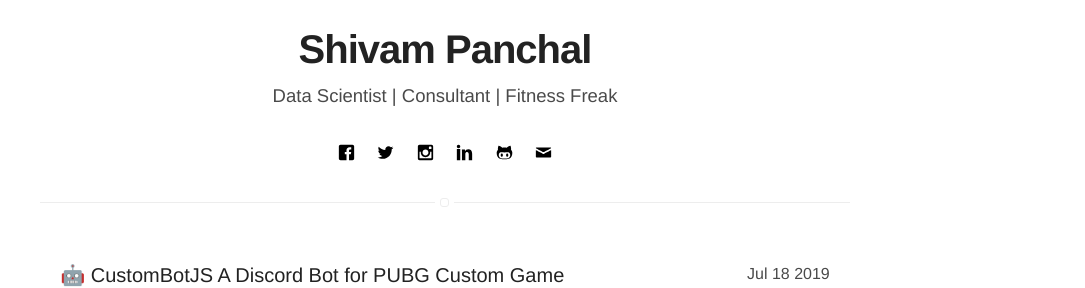
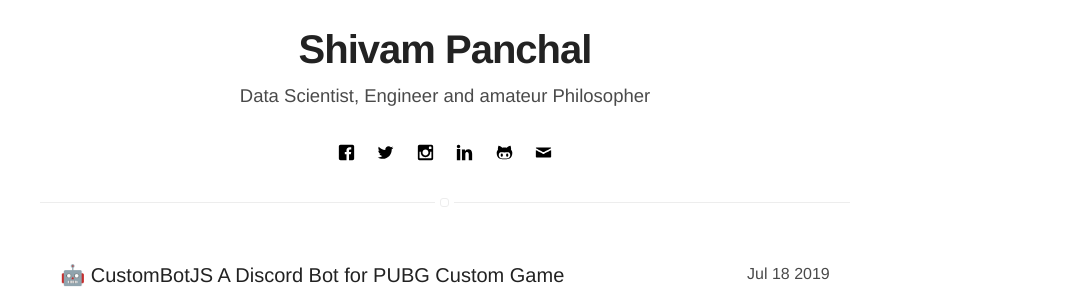
Before and after one commit to ShivamPanchal/shivampanchal.github.io, a Jekyll site: the page built from projects.html, in a window 1280 px wide. Shown: the part 221-509 px from the top of the page, without its empty margins (195-1280 px from the left). Built offline with Jekyll 4.4.1, drawn with Linux system fonts in a browser that asks for light colours; emoji names are drawn with the system emoji font.

Commit message:
Update _config.yml

```diff
--- a/_config.yml
+++ b/_config.yml
@@ -1,6 +1,6 @@
 # main text of home
 name: Shivam Panchal
-bio: Data Scientist | Consultant | Fitness Freak
+bio: Data Scientist, Engineer and amateur Philosopher
 
 # twitter summary info
 description: Shivam Panchal
```
